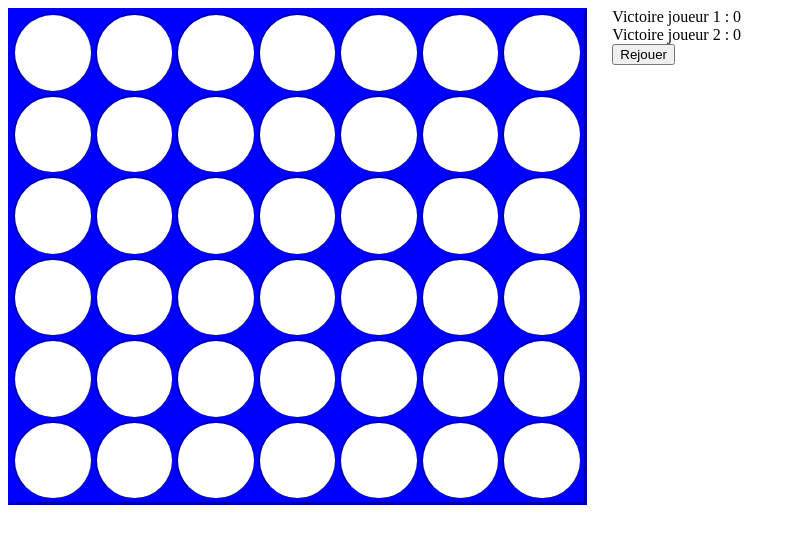
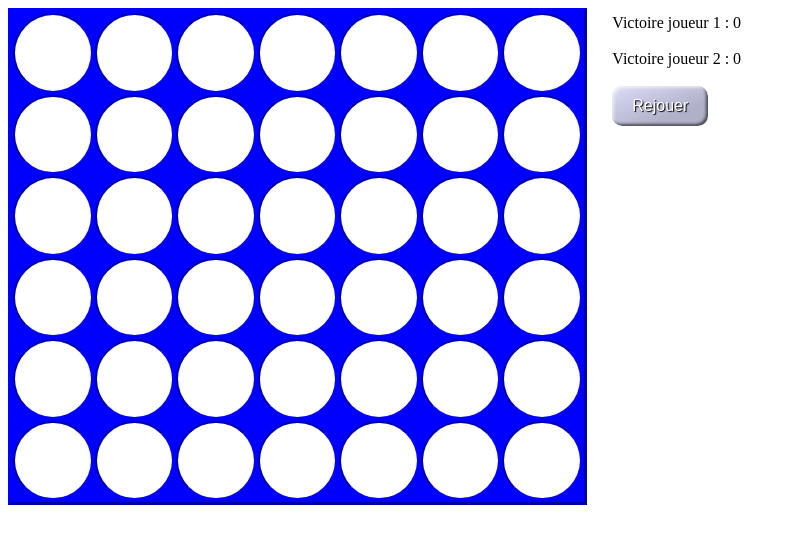
Before and after one commit to camillenaulet03/puissance4, a plain HTML site: page puissance4/puissance4.html in a window 1280 px wide. Shown: the whole page, without its empty margins (0-796 px from the left). Drawn offline with Linux system fonts and the light colour scheme.

Commit message:
Modifié: css

```diff
--- a/puissance4/puissance4.css
+++ b/puissance4/puissance4.css
@@ -22,6 +22,38 @@
 #container {
     display:flex;
 }
+
 #game {
     margin-right: 2%;
 }
+
+#rejouer {
+    border: 0;
+    line-height: 2.5;
+    padding: 0 20px;
+    font-size: 1rem;
+    text-align: center;
+    color: #fff;
+    text-shadow: 1px 1px 1px #000;
+    border-radius: 10px;
+    background-color: rgba(220, 220, 250, 1);
+    background-image: linear-gradient(to top left,
+    rgba(0, 0, 0, .2),
+    rgba(0, 0, 0, .2) 30%,
+    rgba(0, 0, 0, 0));
+    box-shadow: inset 2px 2px 3px rgba(255, 255, 255, .6),
+    inset -2px -2px 3px rgba(0, 0, 0, .6);
+}
+
+#rejouer:hover {
+    background-color: rgba(230, 230, 255, 1);
+}
+
+#rejouer:active {
+    box-shadow: inset -2px -2px 3px rgba(255, 255, 255, .6),
+    inset 2px 2px 3px rgba(0, 0, 0, .6);
+}
+
+#score1 {
+    margin-top:5%;
+}
--- a/puissance4/puissance4.html
+++ b/puissance4/puissance4.html
@@ -10,8 +10,8 @@
         Veuillez activer javascript pour jouer.
     </div>
     <div>
-        <div id="score1"></div>
-        <div id="score2"></div>
+        <div id="score1"></div><br />
+        <div id="score2"></div><br />
         <input type="hidden" id="value" />
         <button id="rejouer" onclick="rejouer()">Rejouer</button>
     </div>
```
